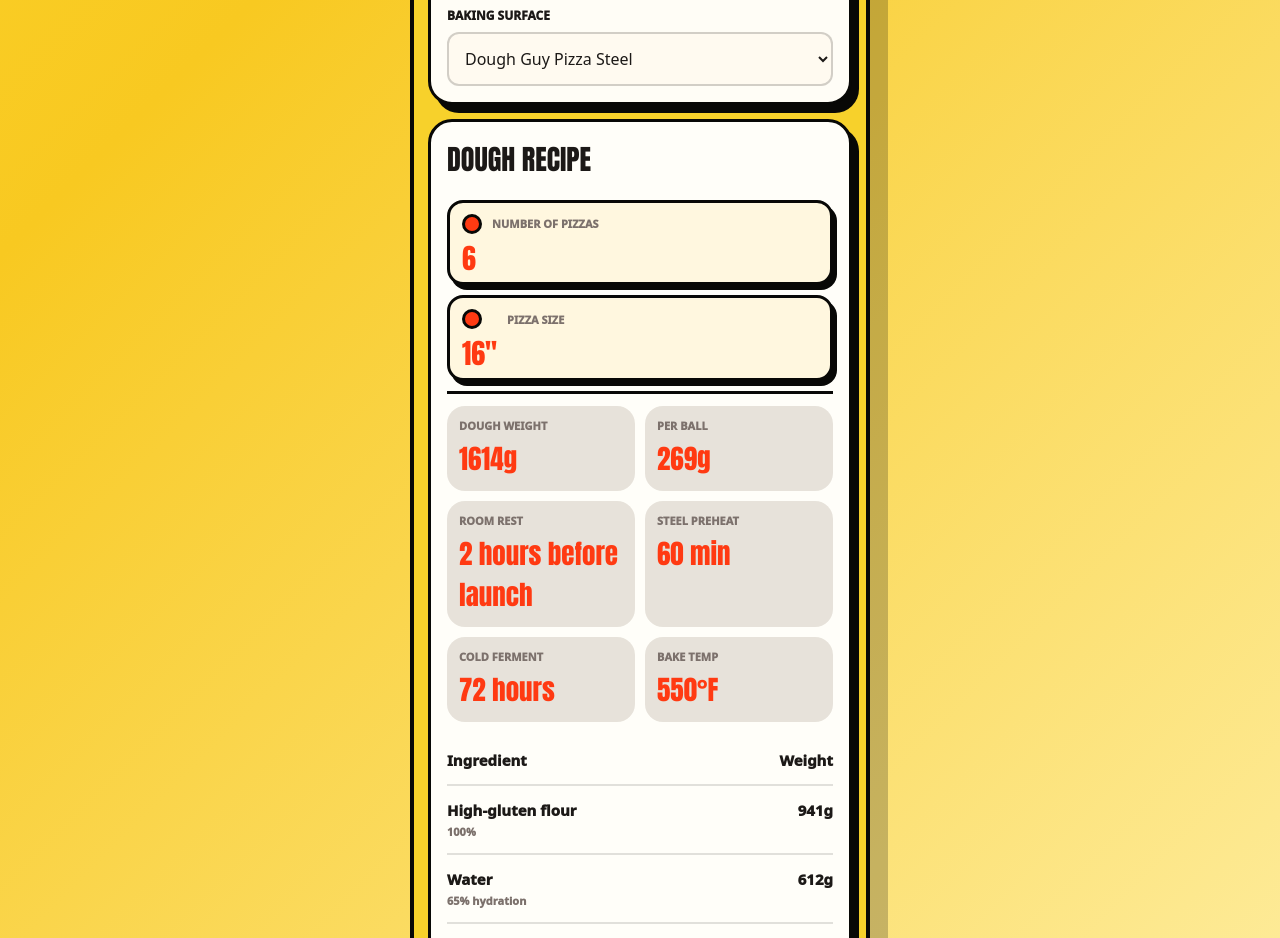
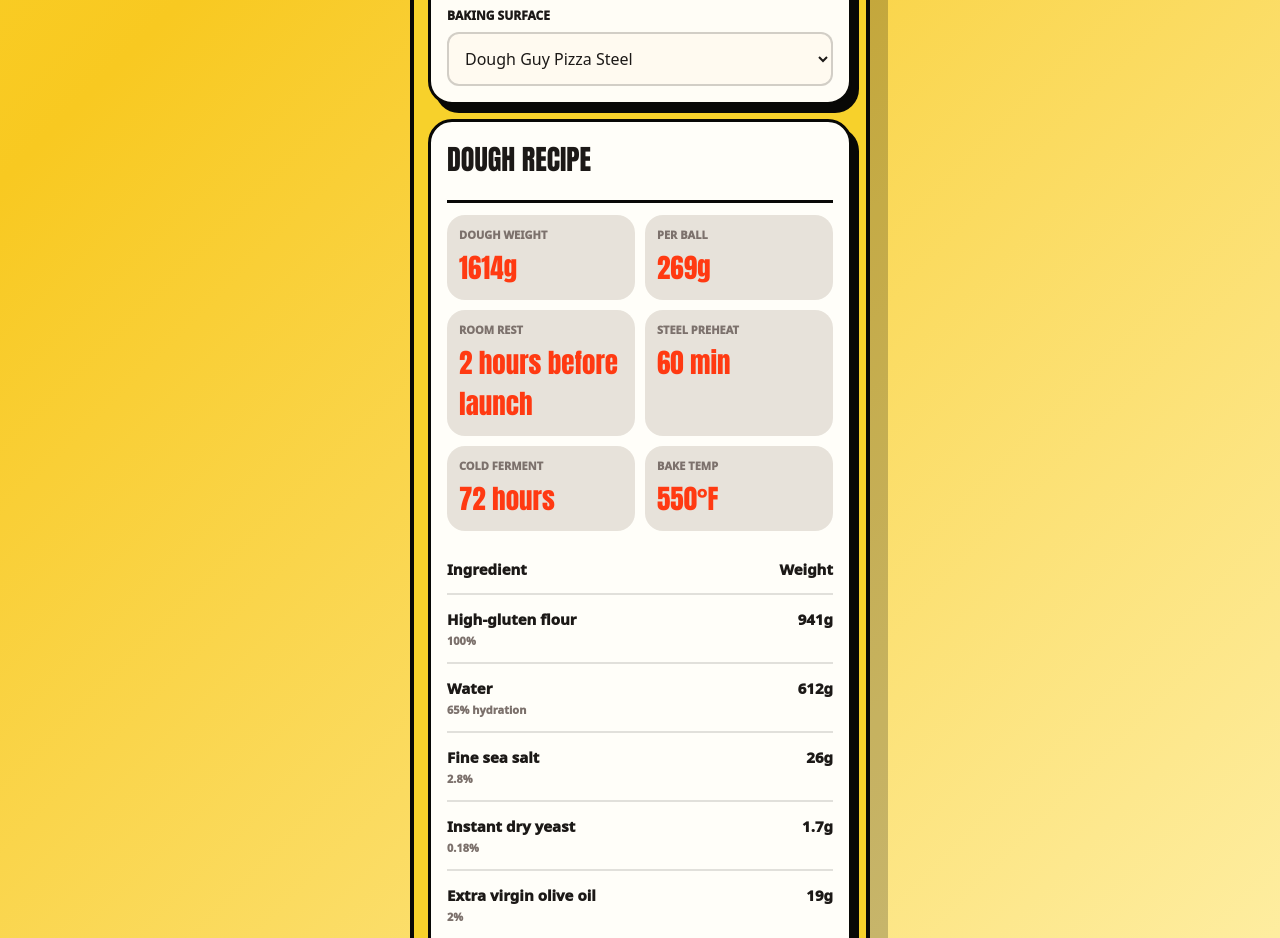
Before and after one commit to bdot54/dough-guy-companion, a website built with Vite: page index.html in a window 1280 px wide. Shown: the part 1320-2258 px from the top of the page. Built offline with nearby package versions, Linux system fonts and the light colour scheme.

Commit message:
Remove recipe summary boxes

```diff
--- a/app.js
+++ b/app.js
@@ -478,16 +478,6 @@ function renderMission(recipe) {
             <h2>Dough Recipe</h2>
           </div>
         </div>
-        <ul class="mission-bullets" aria-label="Dough recipe summary">
-          <li>
-            <span>Number of pizzas</span>
-            <strong>${state.calc.count}</strong>
-          </li>
-          <li>
-            <span>Pizza size</span>
-            <strong>${state.calc.size}&quot;</strong>
-          </li>
-        </ul>
       </div>
       <div class="results-grid">
         <div class="result-tile"><span>Dough weight</span><strong>${recipe.totalDough}g</strong></div>
--- a/styles.css
+++ b/styles.css
@@ -477,57 +477,10 @@ input[type="range"]::-moz-range-thumb {
 
 .mission-top {
   display: grid;
-  gap: 6px;
-  padding-bottom: 10px;
+  gap: 0;
+  padding-bottom: 6px;
   margin-bottom: 12px;
   border-bottom: 3px solid var(--black);
-}
-
-.mission-bullets {
-  display: grid;
-  gap: 10px;
-  padding: 0;
-  margin: 0;
-  list-style: none;
-}
-
-.mission-bullets li {
-  display: grid;
-  grid-template-columns: auto 1fr;
-  gap: 10px;
-  align-items: center;
-  padding: 11px 12px;
-  border: 3px solid var(--black);
-  border-radius: 16px;
-  background: #fff7df;
-  box-shadow: 4px 5px 0 var(--black);
-}
-
-.mission-bullets li::before {
-  content: "";
-  width: 14px;
-  height: 14px;
-  border: 3px solid var(--black);
-  border-radius: 999px;
-  background: var(--red);
-}
-
-.mission-bullets span {
-  display: block;
-  color: var(--muted);
-  font-size: 11px;
-  font-weight: 950;
-  text-transform: uppercase;
-}
-
-.mission-bullets strong {
-  display: block;
-  margin-top: 1px;
-  color: var(--red);
-  font-family: Impact, "Arial Black", sans-serif;
-  font-size: 28px;
-  line-height: 0.95;
-  letter-spacing: 0;
 }
 
 .results-grid {
```
